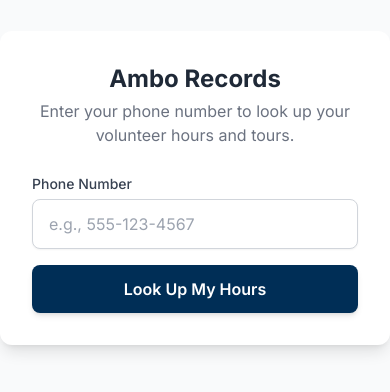
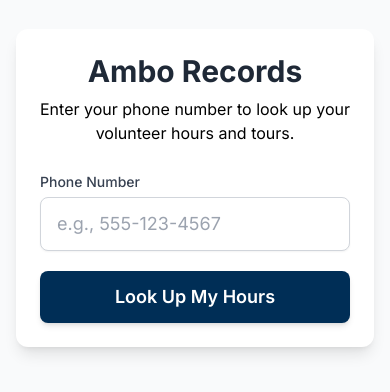
Before and after one commit to SStevensLCS/ambo, a plain HTML site: page index.html in a window 390 px wide. Shown: the part 234-626 px from the top of the page. Drawn offline with nearby package versions, Linux system fonts and the light colour scheme.

Commit message:
Better for iphone

```diff
--- a/index.html
+++ b/index.html
@@ -32,8 +32,8 @@
         }
 
         .custom-bg:hover {
-        background-color: #79bde9;
-    }
+            background-color: #79bde9;
+        }
         .custom-bg:focus {
             background-color: #79bde9;
             box-shadow: 0 0 0 2px rgba(121, 189, 233, 0.5);
@@ -43,23 +43,23 @@
         }
     </style>
 </head>
-<body class="bg-gray-50 flex items-center justify-center min-h-screen">
+<body class="bg-gray-50 flex items-center justify-center min-h-screen p-4 sm:p-6">
 
-    <div class="w-full max-w-md mx-auto bg-white p-8 rounded-xl shadow-lg space-y-6">
+    <div class="w-full max-w-md mx-auto bg-white p-6 sm:p-8 rounded-xl shadow-lg space-y-6">
 
         <!-- Header Section -->
         <div>
-            <h1 class="text-2xl font-bold text-gray-800 text-center">Ambo Records</h1>
-            <p class="text-gray-500 text-center mt-1">Enter your phone number to look up your volunteer hours and tours.</p>
+            <h1 class="text-3xl sm:text-2xl font-bold text-gray-800 text-center">Ambo Records</h1>
+            <p class="text-base sm:text-gray-500 text-center mt-2">Enter your phone number to look up your volunteer hours and tours.</p>
         </div>
 
         <!-- Input Form -->
-        <div id="lookup-form" class="space-y-4">
+        <div id="lookup-form" class="space-y-5">
             <div>
                 <label for="phone-number" class="text-sm font-medium text-gray-700">Phone Number</label>
-                <input type="tel" id="phone-number" placeholder="e.g., 555-123-4567" class="mt-1 block w-full px-4 py-3 border border-gray-300 rounded-lg shadow-sm placeholder-gray-400 focus:outline-none focus:ring-2 focus:ring-blue-500 focus:border-blue-500 transition">
+                <input type="tel" id="phone-number" placeholder="e.g., 555-123-4567" class="mt-1 block w-full px-4 py-3 border border-gray-300 rounded-lg shadow-sm placeholder-gray-400 focus:outline-none focus:ring-2 focus:ring-blue-500 focus:border-blue-500 transition text-lg">
             </div>
-            <button id="submit-btn" class="w-full custom-bg text-white font-semibold py-3 px-4 rounded-lg focus:outline-none focus:ring-2 focus:ring-offset-2 focus:ring-blue-500 transition duration-300 ease-in-out shadow-md">
+            <button id="submit-btn" class="w-full custom-bg text-white font-semibold py-3 px-4 rounded-lg focus:outline-none transition duration-300 ease-in-out shadow-md text-lg">
                     Look Up My Hours
             </button>
         </div>
@@ -78,7 +78,7 @@
 
     <script>
         // --- CONFIGURATION ---
-        // Your new published Google Sheet CSV link is now included.
+        // Your published Google Sheet CSV link is now included.
         const googleSheetUrl = 'https://docs.google.com/spreadsheets/d/e/2PACX-1vTrH3_BmFM5WZHRMQAiOjvnyBrwsDBBk-jjRFePeLwgcaKTaWN_jJ78ZuIDCDpHAl-Qs7IJ73cLU7EN/pub?gid=390832893&single=true&output=csv';
 
         // --- DOM ELEMENTS ---
```
